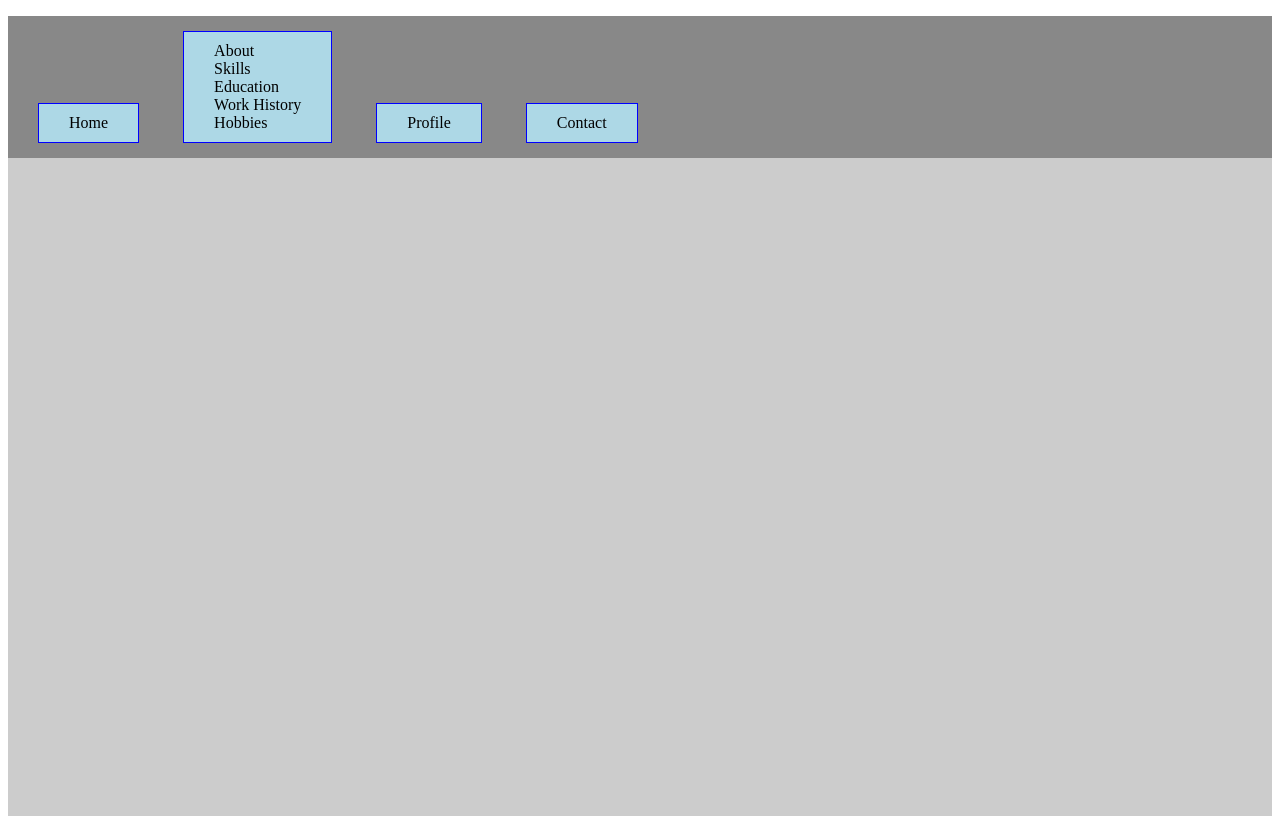
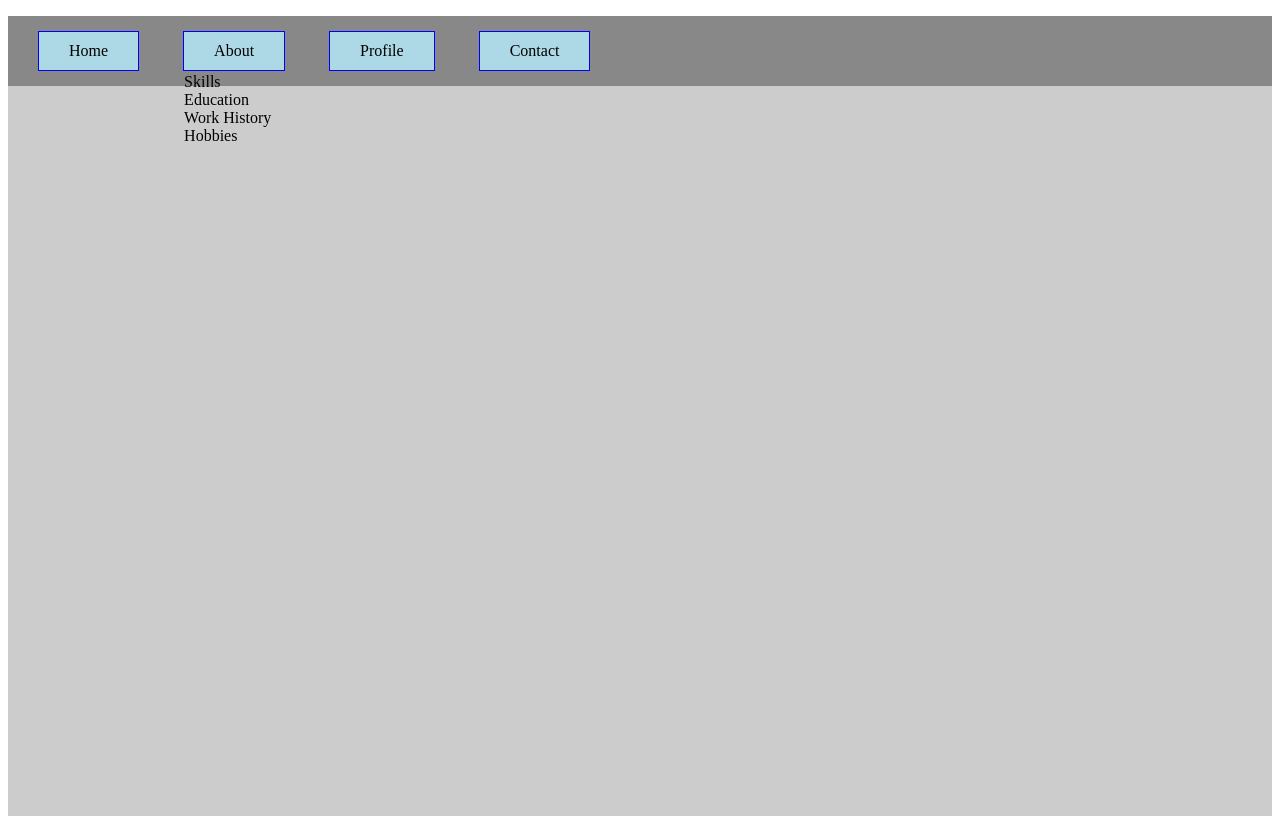
Before and after one commit to utsab/CST336, a PHP site: page /absolute-positioning/exercise/structure.html in a window 1280 px wide. Run offline with PHP 8.4, Linux system fonts and the light colour scheme.

Commit message:
Add solution for absolute positioning exercise

```diff
--- a/absolute-positioning/exercise/style.css
+++ b/absolute-positioning/exercise/style.css
@@ -4,6 +4,7 @@ li {
     background: #ADD8E6;
     padding: 10px 30px;
     margin: 0px 20px;
+    position: relative;
 }
 
 ul {
@@ -23,3 +24,12 @@ html {
 body {
     height: 100%;
 }
+
+
+.menu {
+    position: absolute;
+    width:100%;
+    top: 100%;
+    left:0px;
+    margin-top:3px;
+}
```
